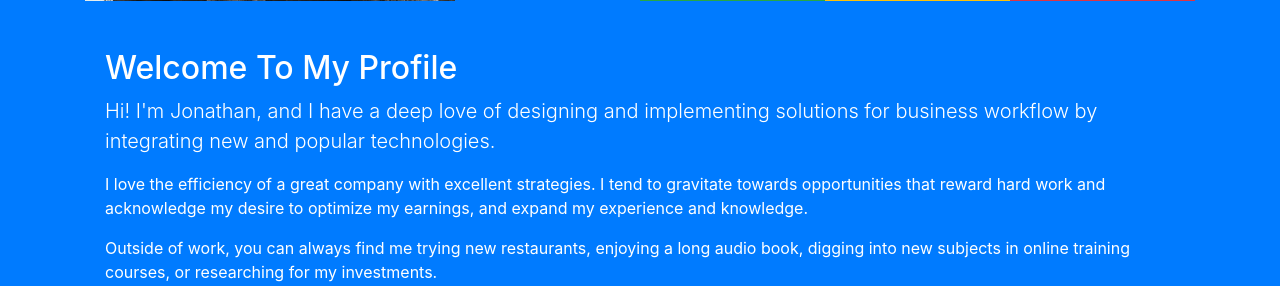
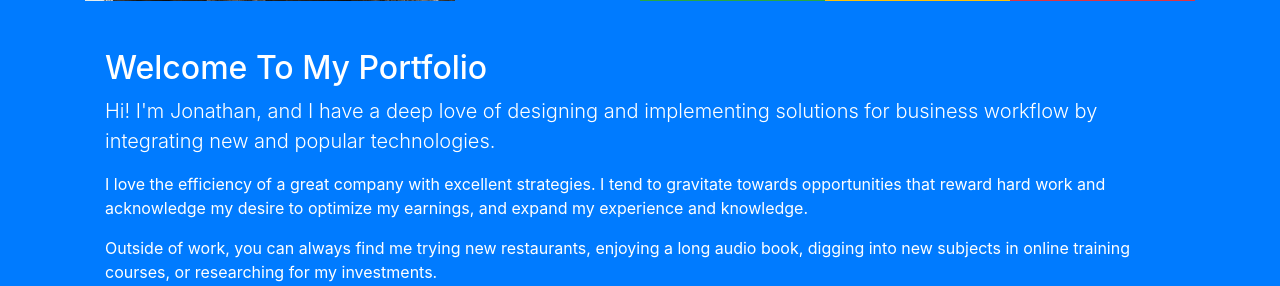
Before and after one commit to joncovington/portfolio, a Flask app: page / in a window 1280 px wide. Shown: the part 410-696 px from the top of the page. Run offline with Flask 2, Linux system fonts and the light colour scheme; some libraries are stand-ins or nearby versions.

Commit message:
added some additional content to project section

```diff
--- a/portfolio/templates/index.html
+++ b/portfolio/templates/index.html
@@ -78,7 +78,7 @@
    <!-- HOME -->
    <div id="home" class="collapse show">
      <div class="card card-body bg-primary text-white py-5 border-0">
-       <h2>Welcome To My Profile</h2>
+       <h2>Welcome To My Portfolio</h2>
        <p class="lead">Hi! I'm Jonathan, and I have a deep love of designing and implementing solutions for business workflow by integrating new and popular technologies.</p>
        <p>I love the efficiency of a great company with excellent strategies. I tend to gravitate towards opportunities that reward hard work and acknowledge my desire to optimize my earnings, and expand my experience and knowledge.</p>
        <p>Outside of work, you can always find me trying new restaurants, enjoying a long audio book, digging into new subjects in online training courses, or researching for my investments.</p>
@@ -267,7 +267,7 @@
    <div id="work" class="collapse">
     <div class="card card-body bg-warning text-white py-5 border-0">
       <h2>My Projects</h2>
-
+      <h3>Check out my source using the links below</h3>
       <div class="row no-gutters px-1">
         <div class="col-md-6">
           <div class="row no-gutters">
```
